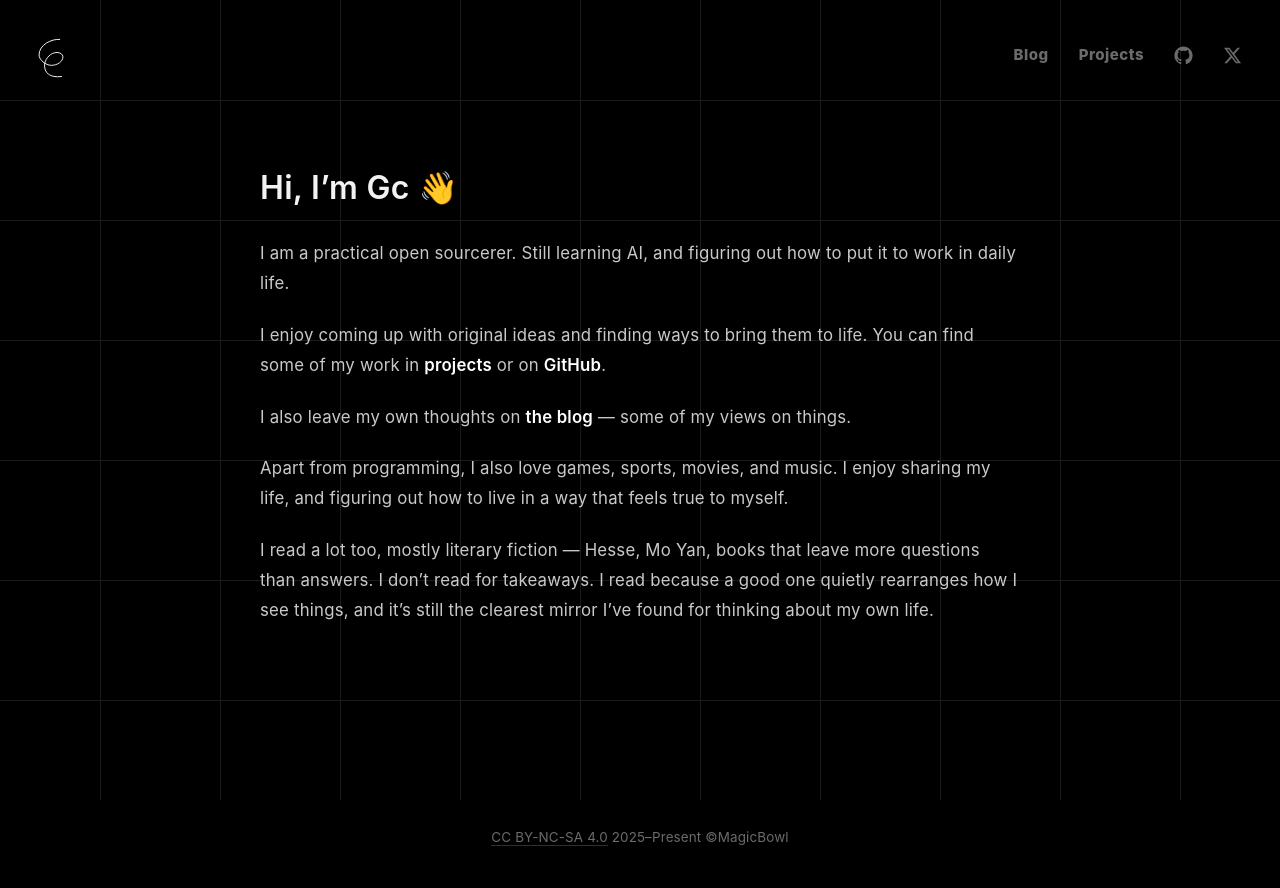
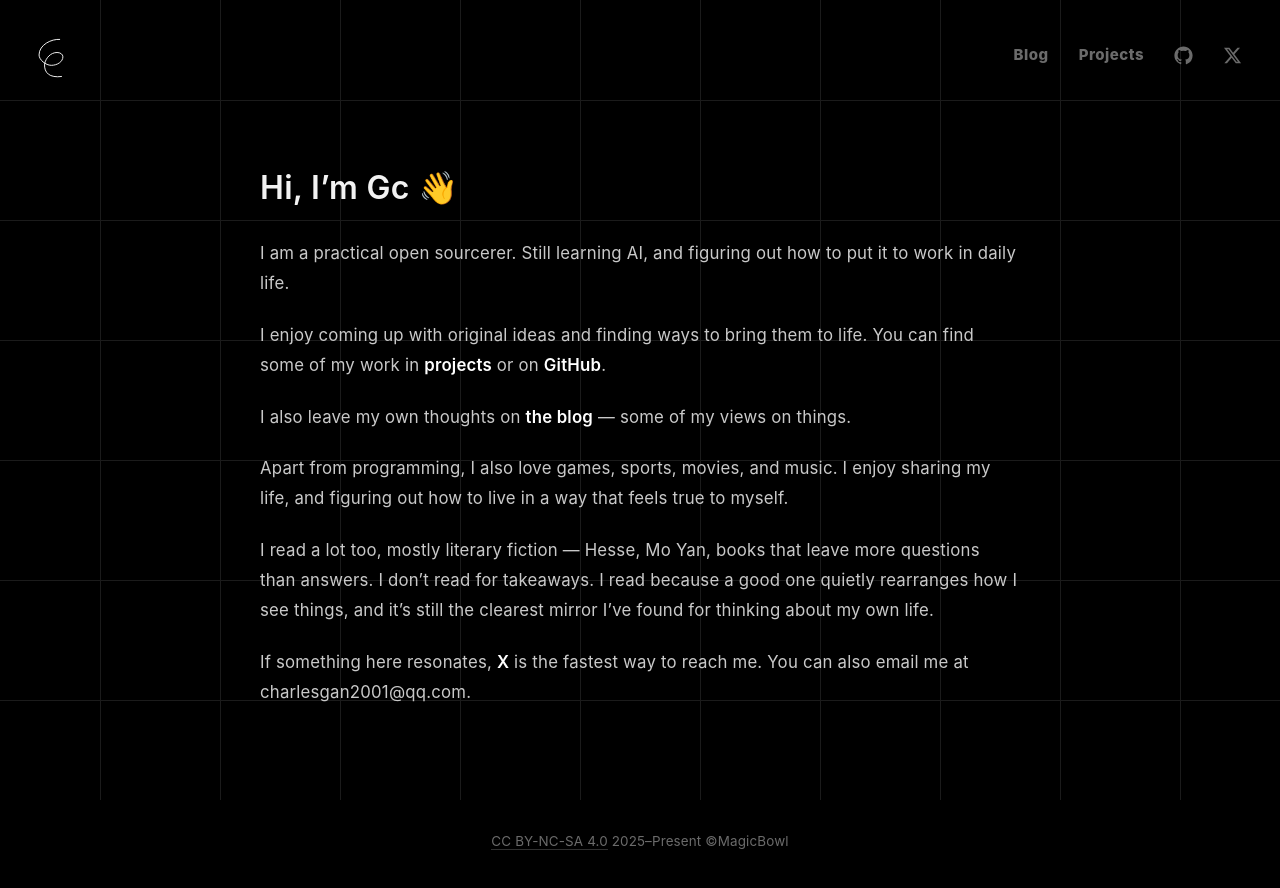
Before and after one commit to lg114/magicbowl, a Next.js app: page / in a window 1280 px wide. Shown: the top 888 px of the page. Built offline with nearby package versions, Linux system fonts and the light colour scheme.

Commit message:
Add contact info to intro
Link to X and display the updated email address in the intro section.

```diff
--- a/components/Intro.tsx
+++ b/components/Intro.tsx
@@ -48,6 +48,20 @@ export default function Intro() {
           quietly rearranges how I see things, and it’s still the clearest mirror I’ve found
           for thinking about my own life.
         </p>
+        <p className="intro__text">
+          If something here resonates,{" "}
+          <a
+            className="intro__link"
+            href={siteConfig.social.twitter}
+            target="_blank"
+            rel="noopener noreferrer"
+          >
+            X
+          </a>{" "}
+          is the fastest way to reach me. You can also email me at{" "}
+          {/* 配置里存的是 mailto: URL，这里只作纯文本展示，不做成链接 */}
+          {siteConfig.social.email.replace(/^mailto:/, "")}.
+        </p>
       </div>
     </section>
   );
--- a/lib/site.ts
+++ b/lib/site.ts
@@ -50,7 +50,7 @@ export const siteConfig = {
   ] satisfies Project[],
   social: {
     github: "https://github.com/lg114",
-    email: "mailto:190970720@qq.com",
+    email: "mailto:charlesgan2001@qq.com",
     twitter: "https://x.com/imtherealgc",
   },
 };
```
Also changed, not shown: 1 other file (tests, documents, lock files or other folders).
